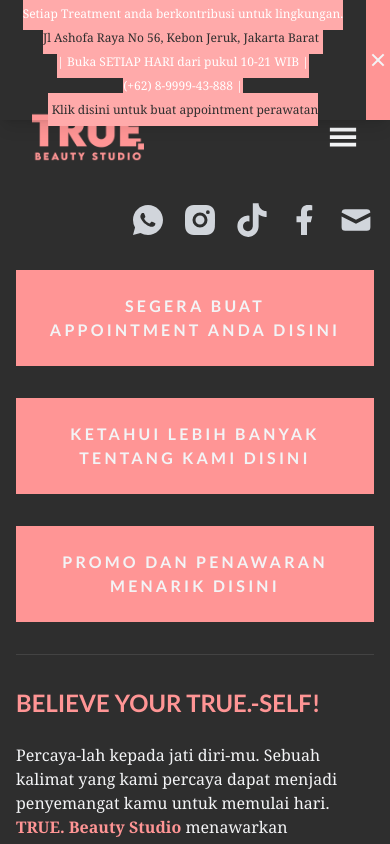
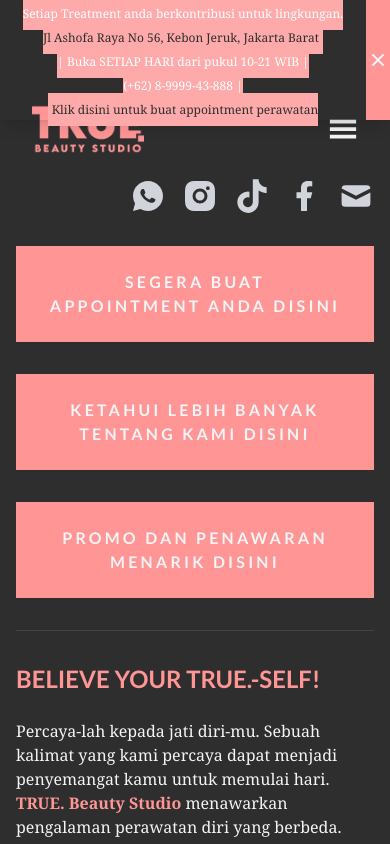
Before and after one commit to crnp/truebeautystudio, a Next.js app: page / in a window 390 px wide. Built offline with nearby package versions, Linux system fonts and the light colour scheme; a web font is replaced by a local one.

Commit message:
padding fixes

```diff
--- a/src/components/templates/Main.tsx
+++ b/src/components/templates/Main.tsx
@@ -71,15 +71,10 @@
           <RiCloseFill />
         </div>
       </div>
-      <div
-        className={cx(
-          "sticky lg:hidden py-2",
-          announcement && "pt-14 xs:pt-8 md:pt-6"
-        )}
-      >
+      <div className={cx("sticky lg:hidden py-2", announcement && "")}>
         <div
           className={cx(
-            "flex justify-between items-center px-8 py-4",
+            "flex justify-between items-center px-8 pt-24 sm:pt-20",
             announcement && "pt-14"
           )}
         >
```
